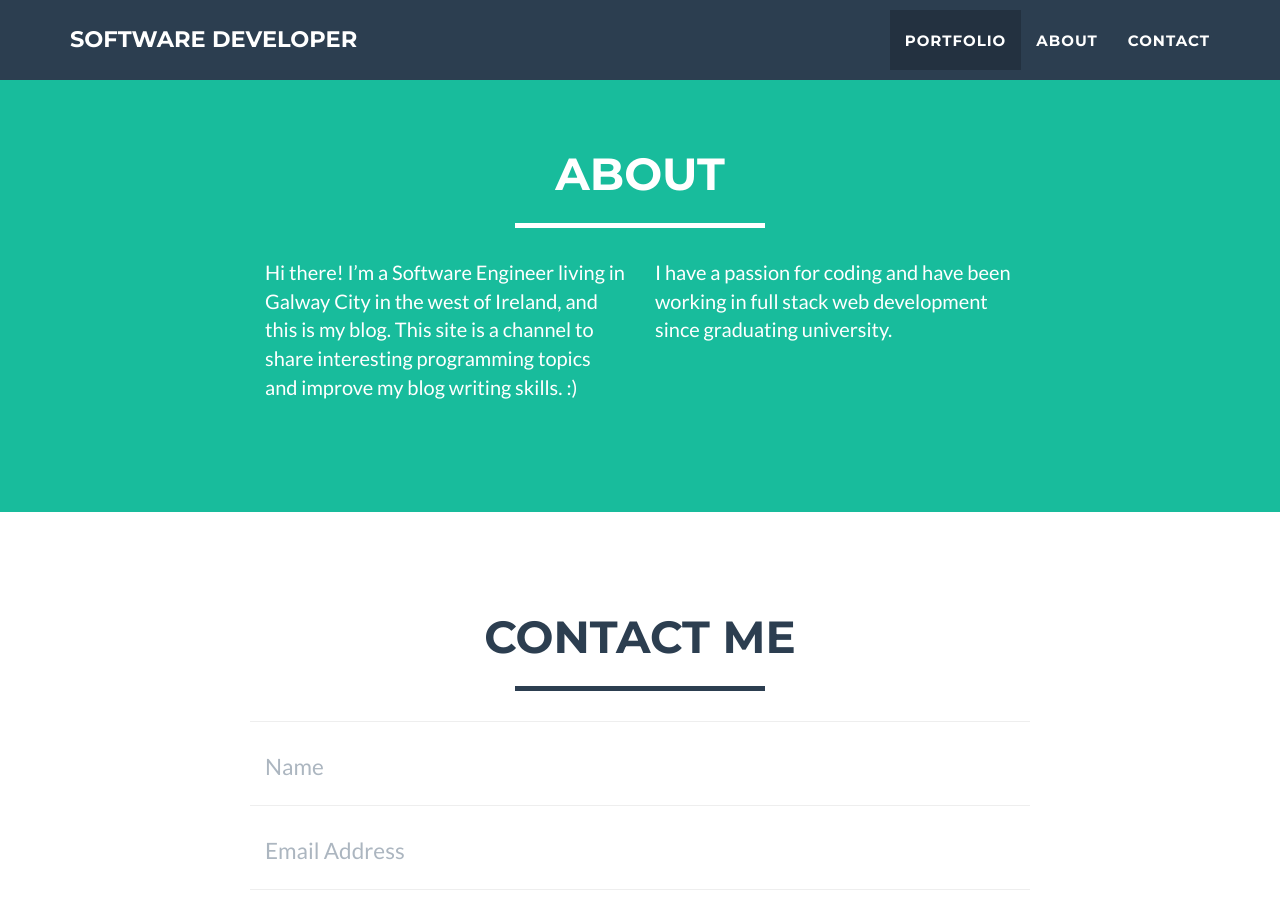
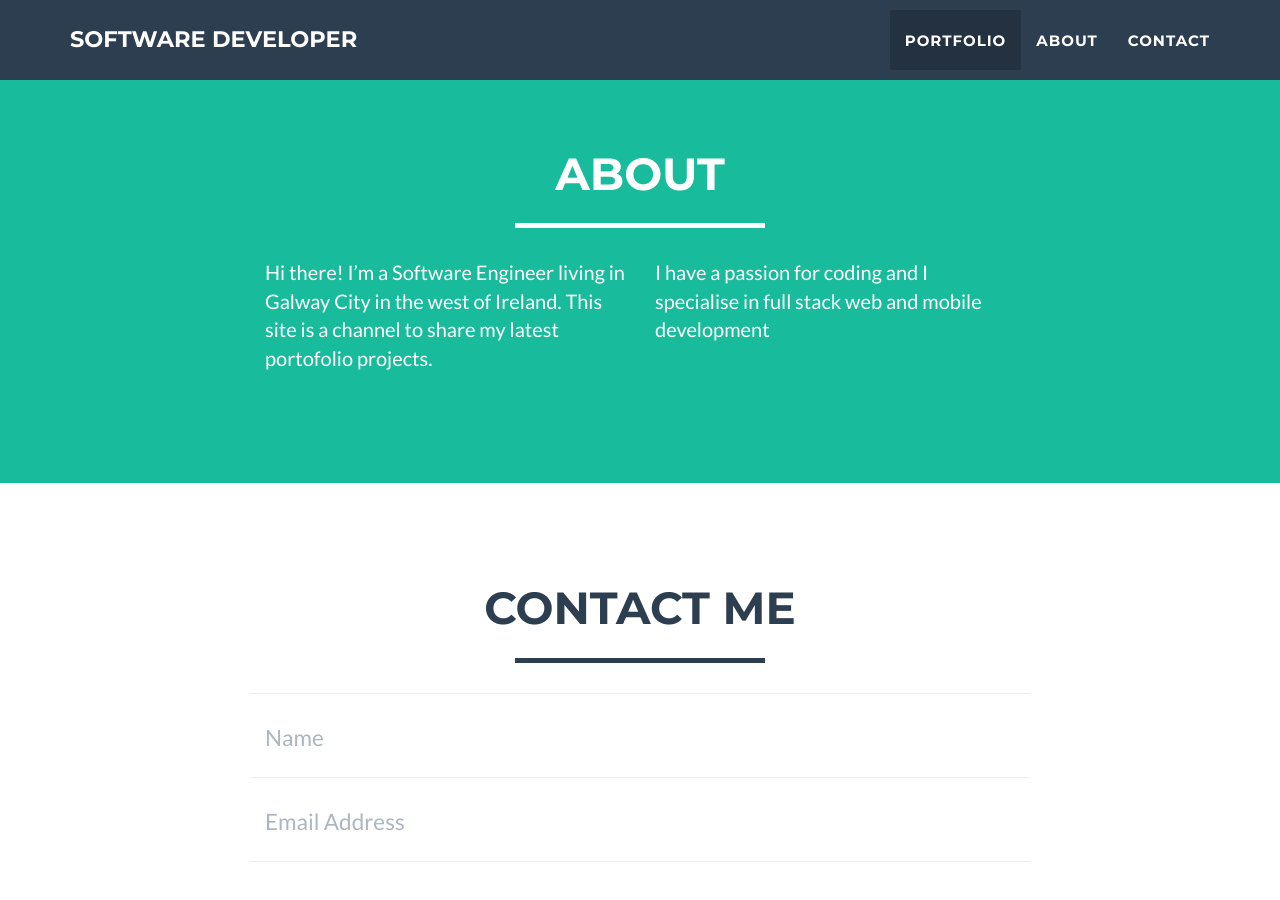
Before and after one commit to BrianJVarley/brianjvarley.github.io, a Jekyll site: the page built from index.html, in a window 1280 px wide and 900 px high, scrolled down 1090 px. Built offline with Jekyll 4.4.1, drawn with Linux system fonts in a browser that asks for light colours.

Commit message:
Update About.html

```diff
--- a/_includes/about.html
+++ b/_includes/about.html
@@ -9,10 +9,10 @@
             </div>
             <div class="row">
                 <div class="col-lg-4 col-lg-offset-2">
-                    <p>Hi there! I’m a Software Engineer living in Galway City in the west of Ireland, and this is my blog. This site is a channel to share interesting programming topics and improve my blog writing skills. :)</p>
+                    <p>Hi there! I’m a Software Engineer living in Galway City in the west of Ireland. This site is a channel to share my latest portofolio projects.</p>
                 </div>
                 <div class="col-lg-4">
-                    <p> I have a passion for coding and have been working in full stack web development since graduating university.</p>
+                    <p> I have a passion for coding and I specialise in full stack web and mobile development</p>
                 </div>
 
             </div>
```
